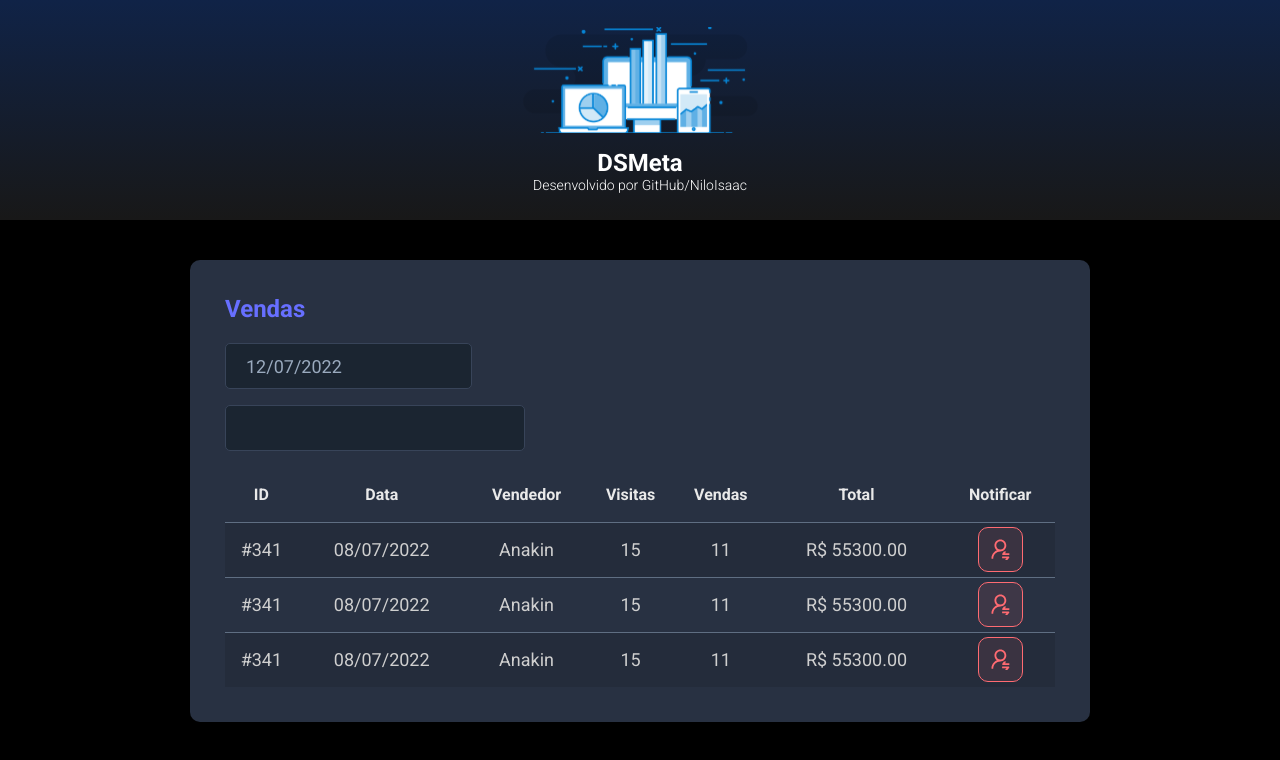
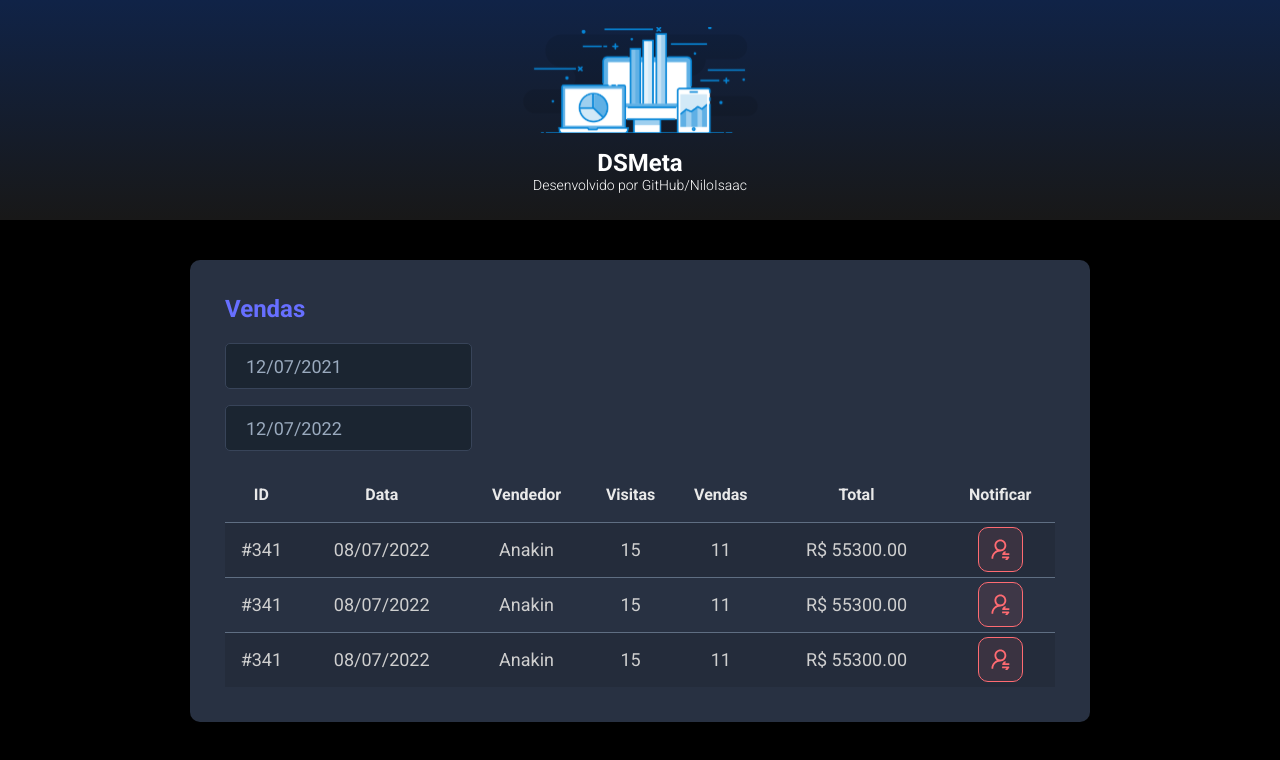
Before and after one commit to NiloIsaac/dsmeta, a React (Vite) app in the folder frontend/: page / in a window 1280 px wide. Shown: the top 760 px of the page. Built offline with nearby package versions, Linux system fonts and the light colour scheme.

Commit message:
useState

```diff
--- a/frontend/src/components/SalesCard/index.tsx
+++ b/frontend/src/components/SalesCard/index.tsx
@@ -2,21 +2,35 @@ import NotificationButton from '../NotificationButton'
 import './styles.css'
 import DatePicker from "react-datepicker";
 import "react-datepicker/dist/react-datepicker.css";
+import { useState } from 'react';
 function SalesCard() {
+
+    const min = new Date(new Date().setDate(new Date().getDate() - 365));
+    const [minDate, setMinDate] = useState(min);
+    const [maxDate, setMaxDate] = useState(new Date());
+
+
+
+
     return (
         <div className="dsmeta-card">
             <h2 className="dsmeta-sales-title">Vendas</h2>
             <div>
                 <div className="dsmeta-form-control-container">
                     <DatePicker
-                        selected={new Date()}
-                        onChange={(date: Date) => { }}
+                        selected={minDate}
+                        onChange={(date: Date) => setMinDate(date)}
                         className="dsmeta-form-control"
                         dateFormat="dd/MM/yyyy"
                     />
                 </div>
                 <div className="dsmeta-form-control-container">
-                    <input className="dsmeta-form-control" type="text" />
+                    <DatePicker
+                        selected={maxDate}
+                        onChange={(date: Date) => setMaxDate(date)}
+                        className="dsmeta-form-control"
+                        dateFormat="dd/MM/yyyy"
+                    />
                 </div>
             </div>
 
@@ -82,4 +96,4 @@ function SalesCard() {
     )
 }
 
-export default SalesCard
+export default SalesCard;
```
